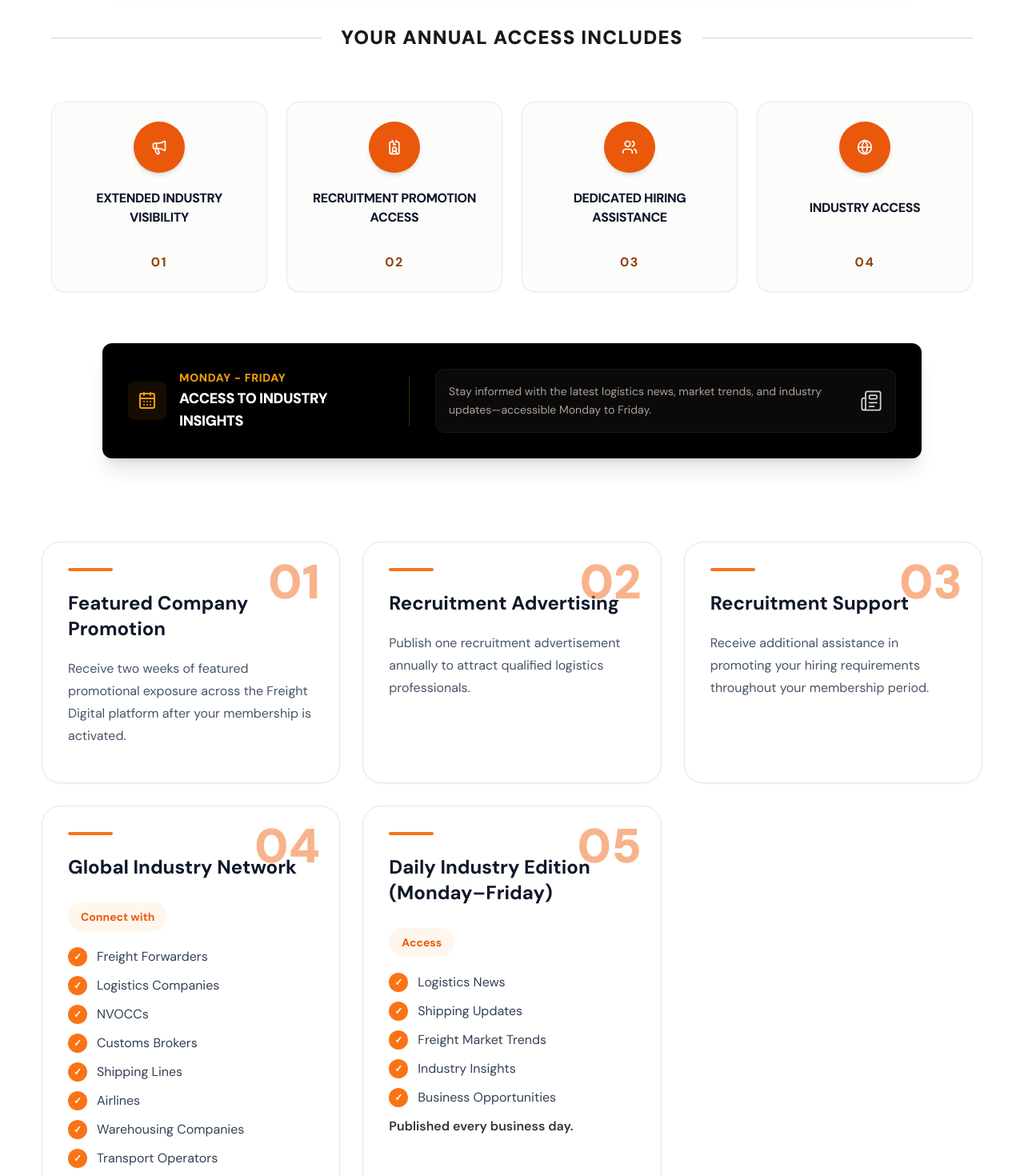
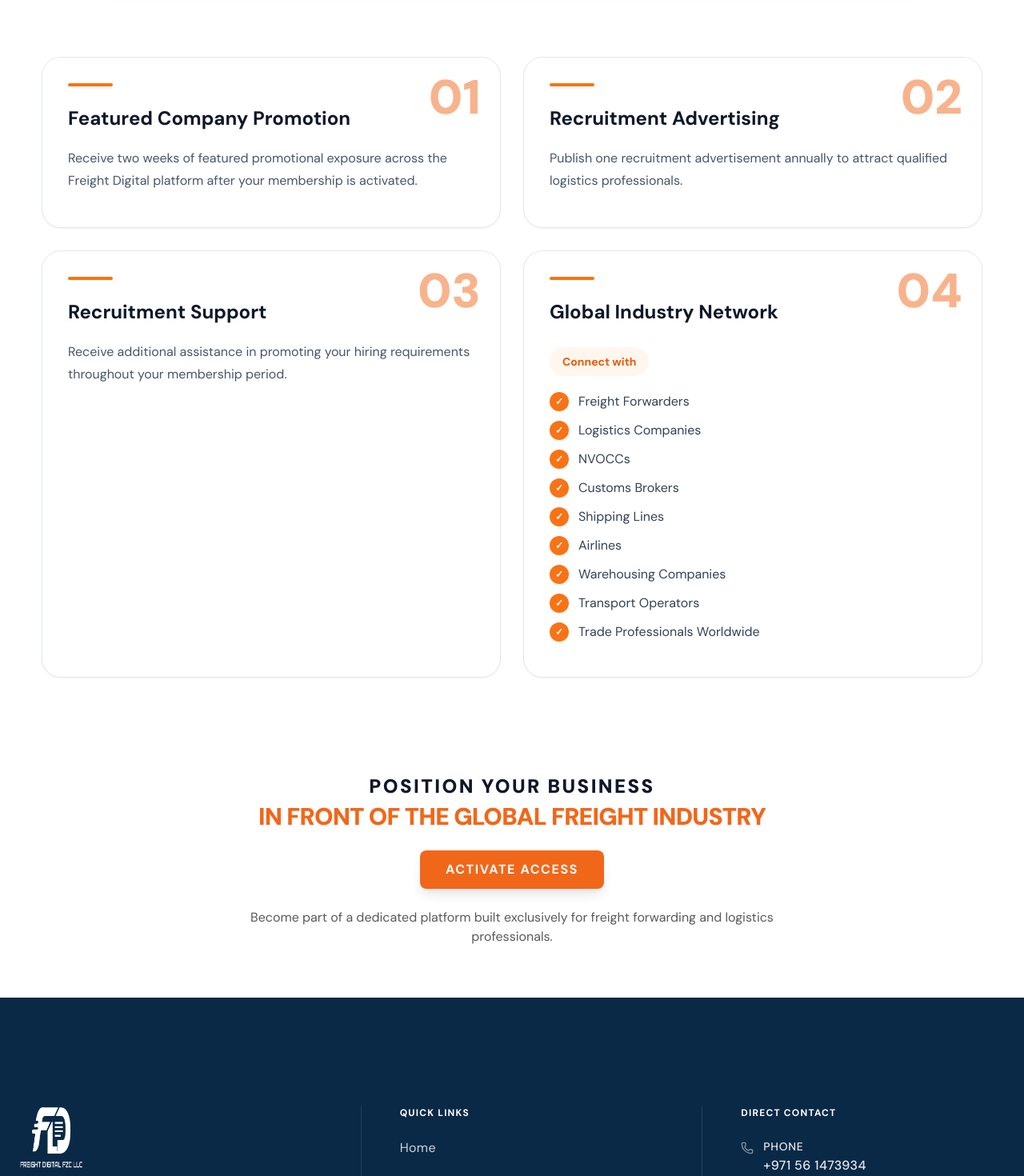
Before and after one commit to Yulanto-Developers/freight_digital, a Next.js app: page /edition in a window 1280 px wide. Shown: the part 1220-2690 px from the top of the page at 80% size. Built offline with nearby package versions, Linux system fonts and the light colour scheme.

Commit message:
edition correction pge updated

```diff
--- a/src/components/edition/index.tsx
+++ b/src/components/edition/index.tsx
@@ -19,32 +19,28 @@ type Fobj = {
 }
 
 function Edition() {
-    const card: Cardobj[] = [
-        {
-            icon: <Megaphone className="w-5 h-5 text-white" />,
-            title: 'Extended Industry Visibility',
-            // desc: 'Your company receives two weeks of featured promotional exposure across the platform after activation.',
-            num: '01'
-        },
-        {
-            icon: <IdCardLanyard className="w-5 h-5 text-white" />,
-            title: 'Recruitment Promotion Access',
-            //desc: 'One recruitment advertisement placement included with your annual access.',
-            num: '02'
-        },
-        {
-            icon: <Users className="w-5 h-5 text-white" />,
-            title: 'Dedicated Hiring Assistance',
-            //desc: 'Additional recruitment support and coordination available throughout the annual access period.',
-            num: '03'
-        },
-        {
-            icon: <Globe className="w-5 h-5 text-white" />,
-            title: 'Industry Access',
-            //desc: 'Connect with freight forwarders, logistics companies, NVOCCs, airlines, and trade professionals worldwide.',
-            num: '04'
-        }
-    ];
+    // const card: Cardobj[] = [
+    //     {
+    //         icon: <Megaphone className="w-5 h-5 text-white" />,
+    //         title: 'Extended Industry Visibility',
+    //         num: '01'
+    //     },
+    //     {
+    //         icon: <IdCardLanyard className="w-5 h-5 text-white" />,
+    //         title: 'Recruitment Promotion Access',
+    //         num: '02'
+    //     },
+    //     {
+    //         icon: <Users className="w-5 h-5 text-white" />,
+    //         title: 'Dedicated Hiring Assistance',
+    //         num: '03'
+    //     },
+    //     {
+    //         icon: <Globe className="w-5 h-5 text-white" />,
+    //         title: 'Industry Access',
+    //         num: '04'
+    //     }
+    // ];
     const featureDetails: Fobj[] = [
         {
             fTile: "Featured Company Promotion",
@@ -76,18 +72,18 @@ function Edition() {
                 "Trade Professionals Worldwide",
             ],
         },
-        {
-            fTile: "Daily Industry Edition (Monday–Friday)",
-            heading: "Access",
-            fCat: [
-                "Logistics News",
-                "Shipping Updates",
-                "Freight Market Trends",
-                "Industry Insights",
-                "Business Opportunities",
-            ],
-            pub: 'Published every business day.'
-        },
+        // {
+        //     fTile: "Daily Industry Edition (Monday–Friday)",
+        //     heading: "Access",
+        //     fCat: [
+        //         "Logistics News",
+        //         "Shipping Updates",
+        //         "Freight Market Trends",
+        //         "Industry Insights",
+        //         "Business Opportunities",
+        //     ],
+        //     pub: 'Published every business day.'
+        // },
     ];
 
     return (
@@ -142,7 +138,7 @@ function Edition() {
                     <div className='flex flex-col justify-center items-center'>
                         <div className="flex items-baseline gap-2 justify-center">
                             <span className="font-medium text-stone-400 text-lg">AED</span>
-                            <span className="font-black text-white text-5xl sm:text-6xl tracking-tight">299<span className='text-lg'>/ Year</span></span>
+                            <span className="font-black text-white text-5xl sm:text-6xl tracking-tight">299<span className='text-lg'>/ Per Year</span></span>
                         </div>
 
                         {/* Become a Member */}
@@ -165,16 +161,16 @@ function Edition() {
             </div>
 
 
-            <div className="max-w-6xl mx-auto flex items-center">
+            {/* <div className="max-w-6xl mx-auto flex items-center">
                 <div className="flex-grow h-[1px] bg-stone-300"></div>
                 <h2 className="px-4 sm:px-6 text-xl sm:text-2xl font-black tracking-wider text-stone-900 uppercase whitespace-nowrap">
                     Your Annual Access Includes
                 </h2>
                 <div className="flex-grow h-[1px] bg-stone-300"></div>
-            </div>
+            </div> */}
 
 
-            <div className="max-w-6xl mx-auto">
+            {/* <div className="max-w-6xl mx-auto">
                 <div className="grid grid-cols-1 sm:grid-cols-2 lg:grid-cols-4 gap-6">
                     {card.map((item, index) => (
                         <div
@@ -199,13 +195,13 @@ function Edition() {
                         </div>
                     ))}
                 </div>
-            </div>
+            </div> */}
 
 
-            <div className="p-6 sm:p-8 bg-black rounded-xl max-w-5xl mx-auto shadow-xl text-stone-300">
+            {/* <div className="p-6 sm:p-8 bg-black rounded-xl max-w-5xl mx-auto shadow-xl text-stone-300">
                 <div className="flex flex-col md:flex-row justify-between items-center gap-6 md:gap-8">
 
-                    {/* Left Column: Schedule & Focus */}
+
                     <div className="flex items-center gap-4 w-full md:w-auto justify-center md:justify-start">
                         <div className="p-3 bg-amber-600/10 rounded-lg text-amber-500">
                             <CalendarDays className="w-6 h-6" />
@@ -220,22 +216,22 @@ function Edition() {
                         </div>
                     </div>
 
-                    {/* Vertical Divider (Hidden on mobile) */}
+
                     <div className="hidden md:block border-l border-amber-600/30 h-16"></div>
 
-                    {/* Right Column: Detailed Description with Newspaper icon */}
+
                     <div className="flex items-center justify-between gap-6 bg-stone-900/40 p-4 rounded-xl border border-stone-800/50 w-full md:max-w-xl">
                         <p className="text-sm text-stone-400 leading-relaxed text-center sm:text-left">
                             Stay informed with the latest logistics news, market trends, and industry updates—accessible Monday to Friday.
                         </p>
                         <div className="text-stone-300 shrink-0 hidden sm:block">
-                            {/* Updated to Newspaper icon */}
+
                             <Newspaper className="w-7 h-7 stroke-[1.5]" />
                         </div>
                     </div>
 
                 </div>
-            </div>
+            </div> */}
 
 
             <div className="max-w-7xl mx-auto px-5 py-10">
@@ -249,7 +245,7 @@ function Edition() {
                     </p>
                 </div> */}
 
-                <div className="grid gap-7 md:grid-cols-2 xl:grid-cols-3">
+                <div className="grid gap-7 md:grid-cols-2 xl:grid-cols-2">
                     {featureDetails.map((item, index) => (
                         <div
                             key={index}
```
